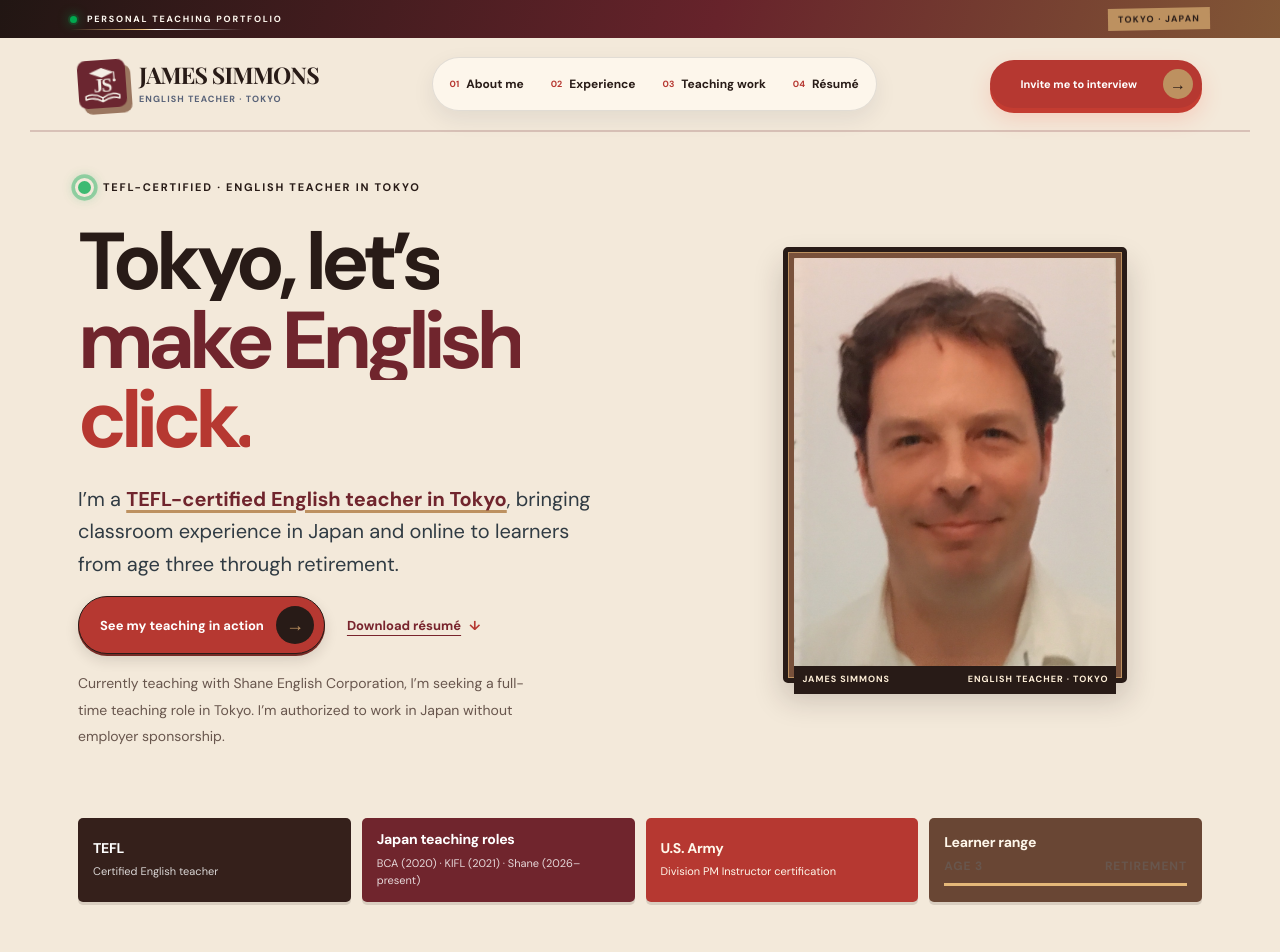
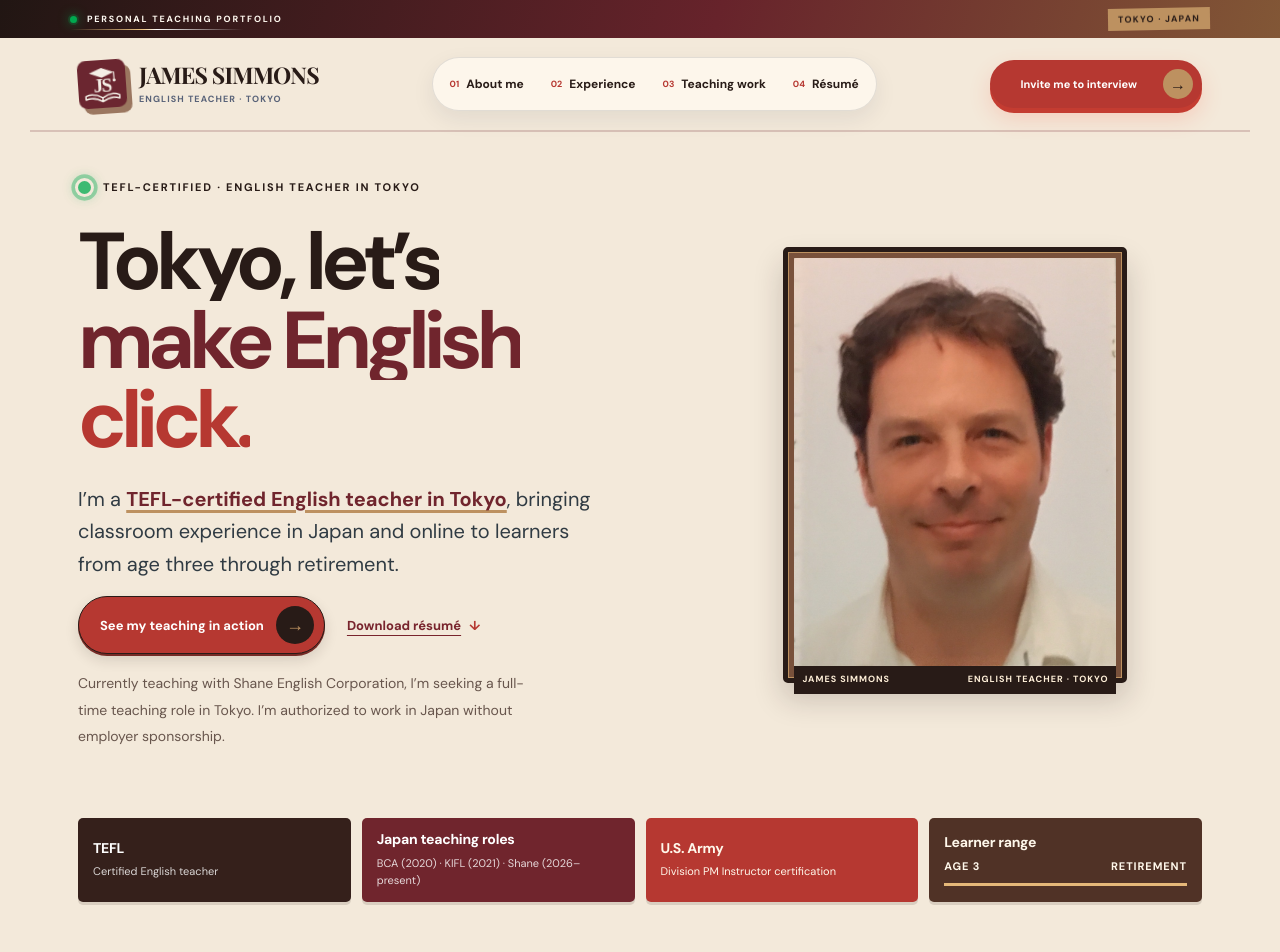
Before and after one commit to desukara/portfolio, a Next.js app: page / in a window 1280 px wide. Shown: the top 952 px of the page. Built offline with nearby package versions, Linux system fonts and the light colour scheme; a web font is replaced by a local one.

Commit message:
Apply ivory contrast directly to age labels (#54)

```diff
--- a/app/home-motion.css
+++ b/app/home-motion.css
@@ -1408,3 +1408,10 @@
     box-shadow: none;
   }
 }
+
+.home-page .home-proof > .home-proof-range:nth-child(4) { background: #503226; }
+.home-page .home-proof .home-proof-range .home-range-labels > span {
+  color: #fff8eb !important;
+  opacity: 1;
+  font-size: 11px;
+}
```
